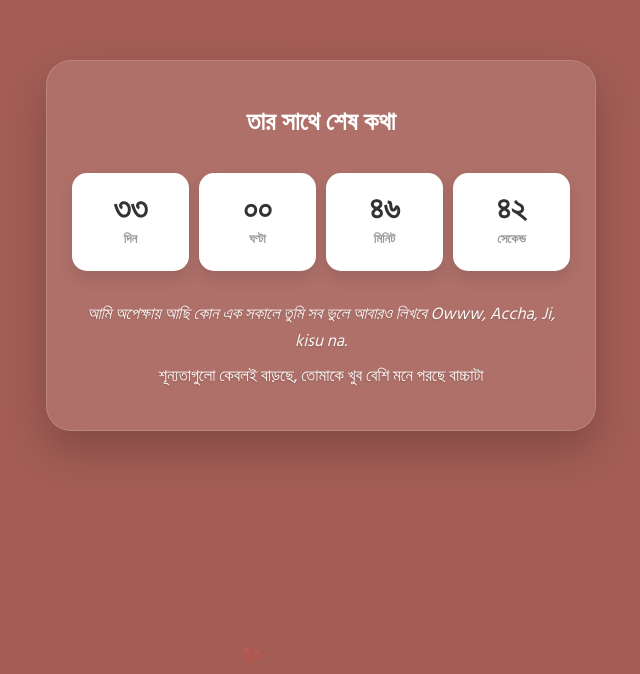
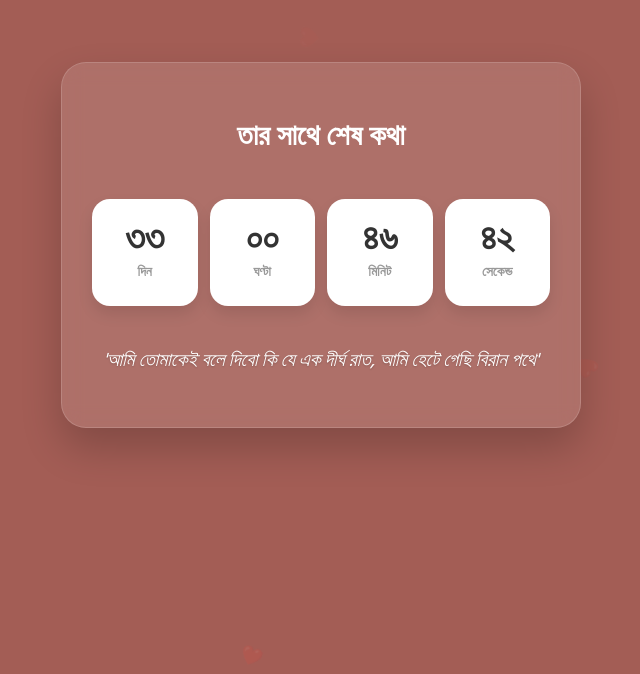
Before and after one commit to rafijurrahman/memory, a plain HTML site: page index.html in a window 1280 px wide. Shown: the part 155-829 px from the top of the page, without its empty margins (319-959 px from the left). Drawn offline with Linux system fonts and the light colour scheme.

Commit message:
Update index.html

```diff
--- a/index.html
+++ b/index.html
@@ -38,12 +38,12 @@
             background: rgba(255, 255, 255, 0.12);
             backdrop-filter: blur(10px);
             -webkit-backdrop-filter: blur(10px);
-            padding: 40px 25px;
+            padding: 50px 30px;
             border-radius: 25px;
             box-shadow: 0 20px 40px rgba(0,0,0,0.2);
             text-align: center;
-            width: 550px;
-            max-width: 95%;
+            width: 520px;
+            max-width: 90%;
             border: 1px solid rgba(255, 255, 255, 0.15);
             animation: fadeIn 1.2s ease-out;
         }
@@ -54,36 +54,36 @@
         }
 
         h1 {
-            font-size: 1.6rem;
+            font-size: 1.8rem;
             color: #ffffff;
-            margin-bottom: 30px;
+            margin-bottom: 40px;
             font-weight: 700;
         }
 
         .counter-grid {
             display: grid;
             grid-template-columns: repeat(4, 1fr);
-            gap: 10px;
-            margin-bottom: 30px;
+            gap: 12px;
+            margin-bottom: 40px;
         }
 
         .unit-box {
             background: #ffffff;
-            padding: 20px 5px;
-            border-radius: 15px;
+            padding: 22px 5px;
+            border-radius: 18px;
             box-shadow: 0 8px 15px rgba(0,0,0,0.1);
         }
 
         .val {
             display: block;
-            font-size: 2rem;
+            font-size: 2.3rem;
             font-weight: 800;
             color: #333;
             line-height: 1;
         }
 
         .lbl {
-            font-size: 0.8rem;
+            font-size: 0.85rem;
             color: #999;
             margin-top: 8px;
             font-weight: 600;
@@ -91,19 +91,14 @@
 
         .footer-text {
             color: #ffffff;
-            font-size: 1.05rem;
-            margin-top: 15px;
+            font-size: 1.2rem;
+            margin-top: 10px;
             font-weight: 400;
             line-height: 1.6;
             text-shadow: 0 1px 2px rgba(0,0,0,0.2);
+            font-style: italic;
         }
 
-        .highlight-text {
-            display: block;
-            margin-bottom: 8px;
-            font-style: italic;
-            opacity: 0.95;
-        }
     </style>
 </head>
 <body>
@@ -132,10 +127,7 @@
             </div>
         </div>
 
-        <p class="footer-text">
-            <span class="highlight-text">আমি অপেক্ষায় আছি কোন এক সকালে তুমি সব ভুলে আবারও লিখবে Owww, Accha, Ji, kisu na.</span>
-            শূন্যতাগুলো কেবলই বাড়ছে, তোমাকে খুব বেশি মনে পরছে বাচ্চাটা
-        </p>
+        <p class="footer-text">'আমি তোমাকেই বলে দিবো কি যে এক দীর্ঘ রাত, আমি হেটে গেছি বিরান পথে'</p>
     </div>
 
     <script>
```
